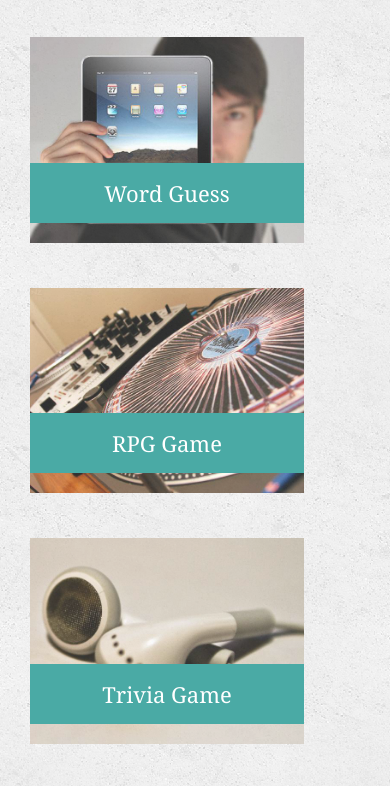
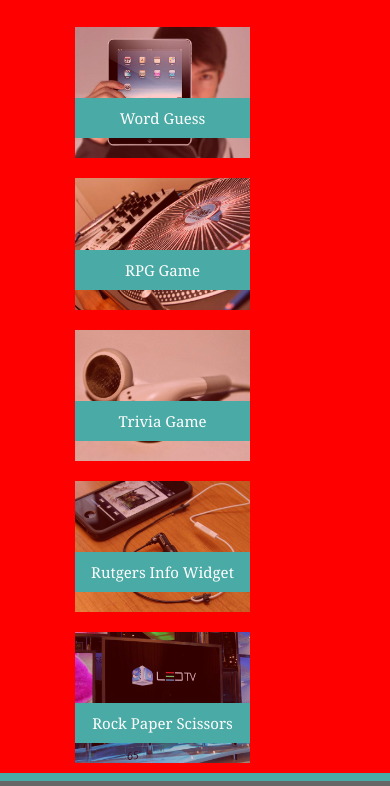
Before and after one commit to underoathed/Bootstrap-Portfolio, a plain HTML site: page Portfolio.html in a window 390 px wide. Shown: the part 290-1076 px from the top of the page. Drawn offline with nearby package versions, Linux system fonts and the light colour scheme.

```diff
--- a/assets/css/style.css
+++ b/assets/css/style.css
@@ -235,3 +235,35 @@
 .controlform{
   height: 100px !important;
 }
+
+@media screen and (max-width: 768px){
+  body{
+    justify-content: center;
+    background: none;
+    background-color: burlywood;
+    }
+  }
+@media screen and (max-width: 640px){
+  body{
+    justify-content: center;
+    background: none;
+    background-color: red;
+  }
+  .container {
+    width: 320px;
+  }
+  .work:nth-child(even) {
+    margin-right: 10px;
+  }
+  .work {
+    position: relative;
+    float: left;
+    width: 175px;
+    margin: 10px;
+    overflow: auto;
+  }
+  .work h3 {
+    padding: 5px;
+    font-size: 15px;
+  }
+}
```
